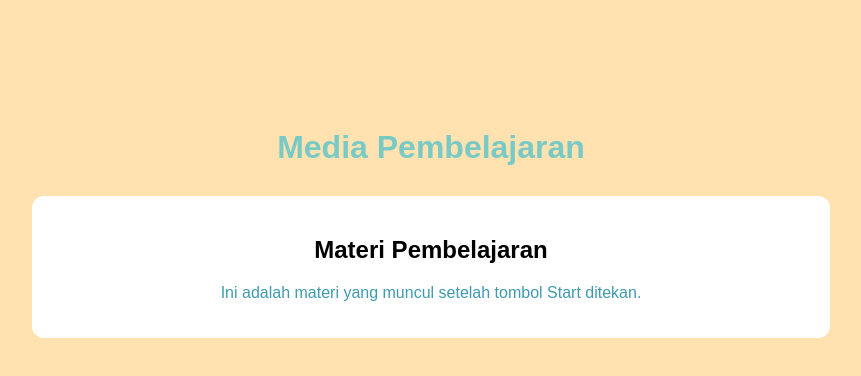
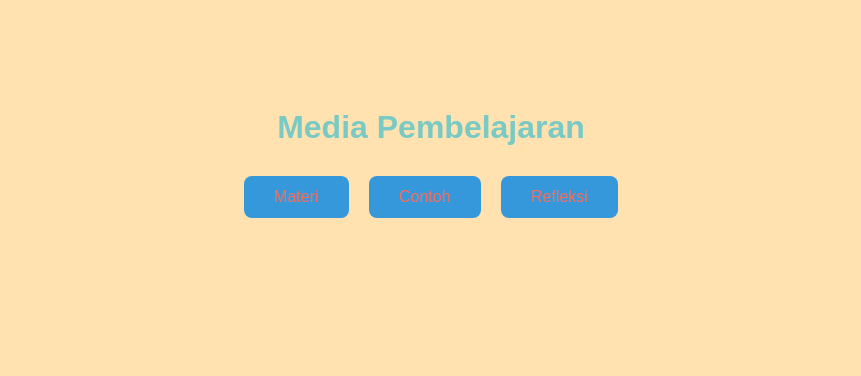
Before and after one commit to Makjaintun/media-belajar, a plain HTML site: page index.html in a window 1280 px wide. Both pictures are taken after a click on the button "Start". Shown: the whole page, without its empty margins (209-1070 px from the left). Drawn offline with Linux system fonts and the light colour scheme.

Commit message:
Add files via upload

```diff
--- a/index.html
+++ b/index.html
@@ -3,31 +3,15 @@
 <head>
   <meta charset="UTF-8">
   <title>Media Pembelajaran</title>
+
   <style>
     body {
       background-color: #FFE2AF;
       font-family: Arial;
       text-align: center;
-      padding-top: 100px;
+      padding-top: 80px;
     }
 
-    button {padding: 12px 30px;
-      font-size: 16px;
-      background-color: #3498db;
-      color: white;
-      border: none;
-      border-radius: 8px;
-      cursor: pointer;}
-      button:hover{background-color: #2980b9;
-    }
-
-    #materi {
-      background: white;
-      width: 60%;
-      margin: 30px auto;
-      padding: 20px;
-      border-radius: 12px;
-    }
     h1 {
       color: #79C9C5;
     }
@@ -35,23 +19,80 @@
     p {
       color: #3F9AAE;
     }
+
+    button {
+      padding: 12px 30px;
+      font-size: 16px;
+      background-color: #3498db;
+      color: #F96E5B;
+      border: none;
+      border-radius: 8px;
+      cursor: pointer;
+      margin: 8px;
+    }
+
+    button:hover {
+      background-color: #2980b9;
+    }
+
+    .menu {
+      margin-top: 20px;
+    }
+
+    .section {
+      display: none;
+      background: #F96E5B;
+      padding: 20px;
+      margin: 20px auto;
+      width: 70%;
+      border-radius: 12px;
+    }
   </style>
 </head>
+
 <body>
 
-<h1>Media Pembelajaran</h1>
+  <h1>Media Pembelajaran</h1>
+
+  <!-- Tombol Start -->
   <button id="startBtn">Start</button>
 
-  <div id="materi" style="display:none;">
-    <h2>Materi Pembelajaran</h2>
-    <p>Ini adalah materi yang muncul setelah tombol Start ditekan.</p>
+  <!-- Menu -->
+  <div class="menu" id="menu" style="display:none;">
+    <button onclick="showSection('materi')">Materi</button>
+    <button onclick="showSection('contoh')">Contoh</button>
+    <button onclick="showSection('refleksi')">Refleksi</button>
+  </div>
+
+  <!-- Bagian Materi -->
+  <div id="materi" class="section">
+    <h2>Materi</h2>
+    <p>Ini isi materi utama pembelajaran.</p>
+  </div>
+
+  <div id="contoh" class="section">
+    <h2>Contoh</h2>
+    <p>Ini contoh soal atau ilustrasi.</p>
+  </div>
+
+  <div id="refleksi" class="section">
+    <h2>Refleksi</h2>
+    <p>Apa yang kamu pahami dari pelajaran ini?</p>
   </div>
 
   <script>
+    // Tombol Start
     document.getElementById("startBtn").onclick = function () {
-      document.getElementById("materi").style.display = "block";
+      document.getElementById("menu").style.display = "block";
       this.style.display = "none";
     };
+
+    // Fungsi menu
+    function showSection(id) {
+      const sections = document.querySelectorAll(".section");
+      sections.forEach(sec => sec.style.display = "none");
+      document.getElementById(id).style.display = "block";
+    }
   </script>
 
 </body>
```
